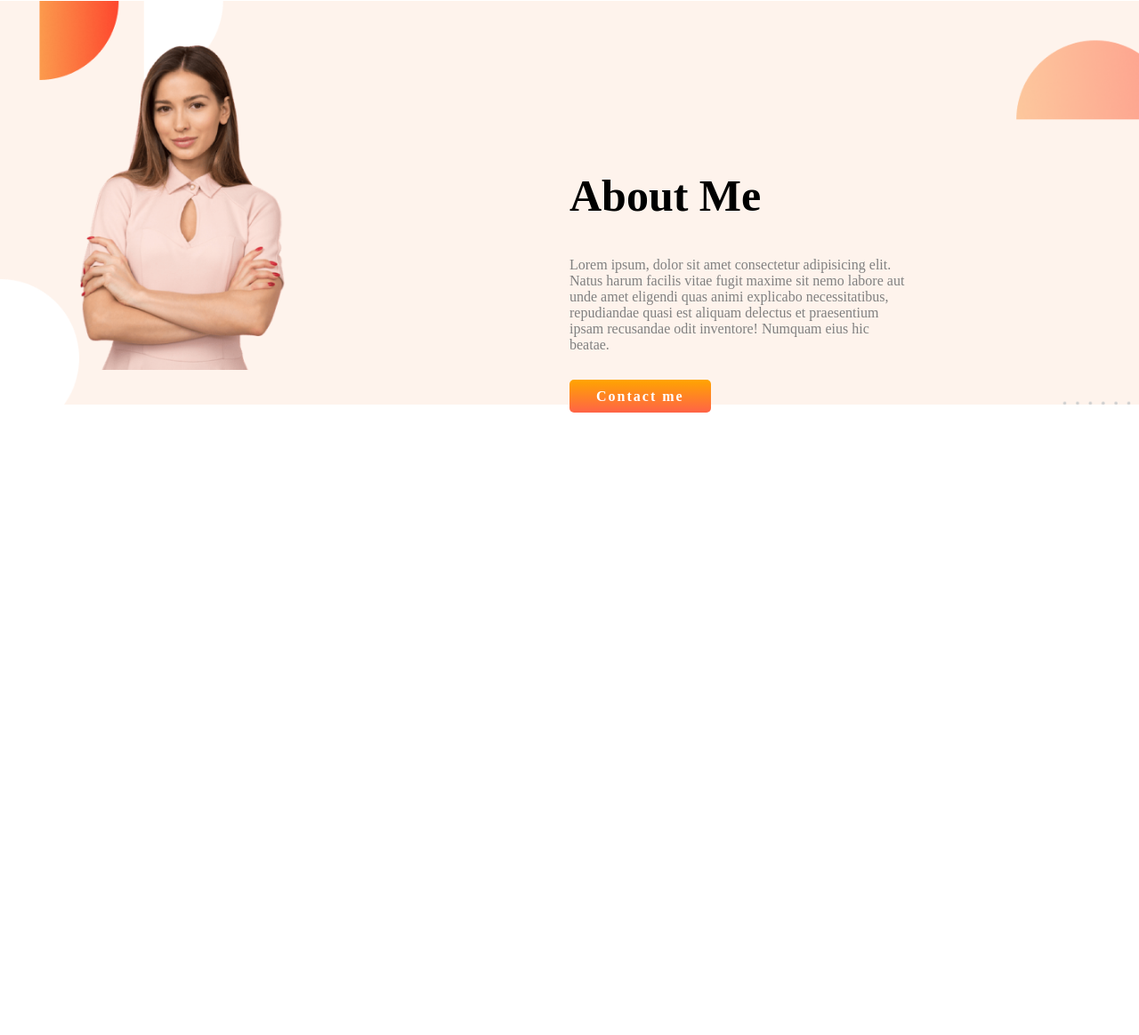
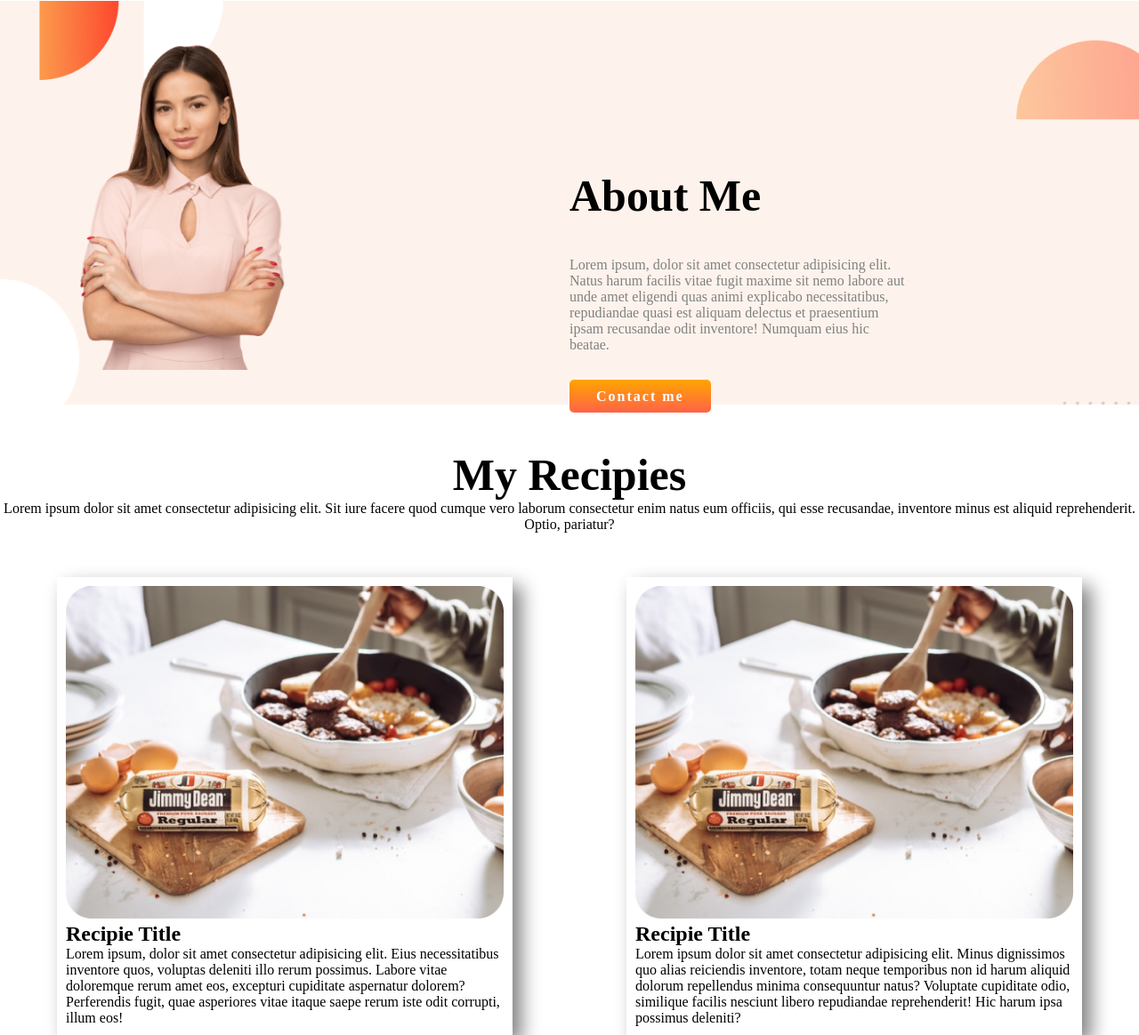
Before and after one commit to RobinHossain5261/health-poject, a plain HTML site: page index.html in a window 1280 px wide. Shown: the part 607-1771 px from the top of the page at 89% size. Before the commit the page ends 1071 px from the top, so only its background shows below. Drawn offline with Linux system fonts and the light colour scheme.

Commit message:
3rd complete

```diff
--- a/index.html
+++ b/index.html
@@ -33,6 +33,33 @@
                 delectus et praesentium ipsam recusandae odit inventore! Numquam eius hic beatae.</p>
             <a class="link-button" href="https://www.google.com/" target="_blank">Contact me</a>
         </div>
+    </section class="thired">
+    <div class="recipi">
+        <h1>My Recipies</h1>
+        <p>Lorem ipsum dolor sit amet consectetur adipisicing elit. Sit iure facere quod cumque vero laborum consectetur
+            enim natus eum officiis, qui esse recusandae, inventore minus est aliquid reprehenderit. Optio, pariatur?
+        </p>
+    </div>
+    <div class="box">
+        <div class="pic-one">
+            <img src="images/food/Project Cover.jpg" alt="">
+            <h2>Recipie Title</h2>
+            <p>Lorem ipsum, dolor sit amet consectetur adipisicing elit. Eius necessitatibus inventore quos, voluptas
+                deleniti illo rerum possimus. Labore vitae doloremque rerum amet eos, excepturi cupiditate aspernatur
+                dolorem? Perferendis fugit, quae asperiores vitae itaque saepe rerum iste odit corrupti, illum eos!</p>
+        </div>
+        <div class="pic-one">
+            <img src="images/food/Project Cover.jpg" alt="">
+            <h2>Recipie Title</h2>
+            <p>Lorem ipsum dolor sit amet consectetur adipisicing elit. Minus dignissimos quo alias reiciendis
+                inventore, totam neque temporibus non id harum aliquid dolorum repellendus minima consequuntur natus?
+                Voluptate cupiditate odio, similique facilis nesciunt libero repudiandae reprehenderit! Hic harum ipsa
+                possimus deleniti?</p>
+        </div>
+    </div>
+
+    <section>
+
     </section>
 </body>
 
--- a/style.css
+++ b/style.css
@@ -68,3 +68,25 @@ h1 span {
     width: 30%;
     margin-top: 140px;
 }
+
+
+
+.recipi {
+    text-align: center;
+    padding: 50px 0px;
+}
+
+.box {
+    display: flex;
+}
+
+.pic-one {
+    width: 40%;
+    margin: 0 5%;
+    padding: 10px;
+    box-shadow: 10px 10px 20px gray;
+}
+
+.pic-one img {
+    width: 100%;
+}
```
